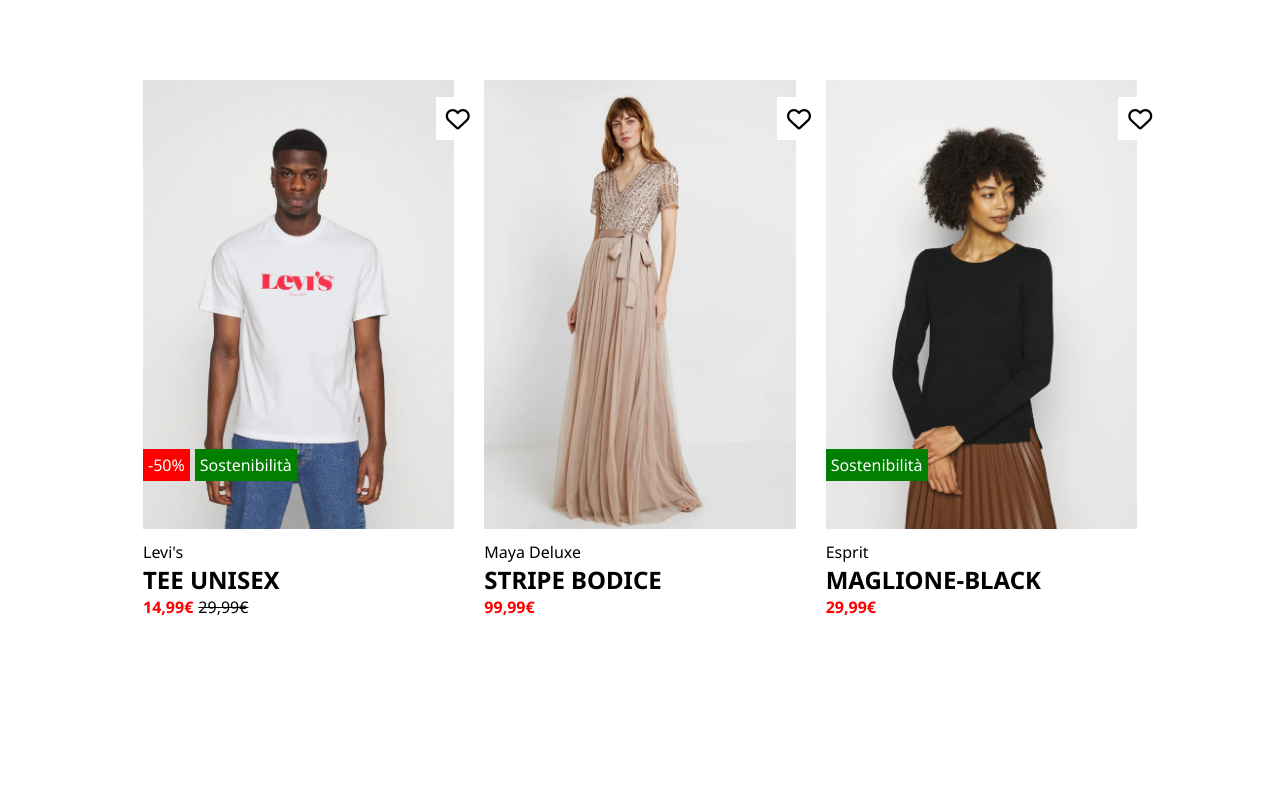
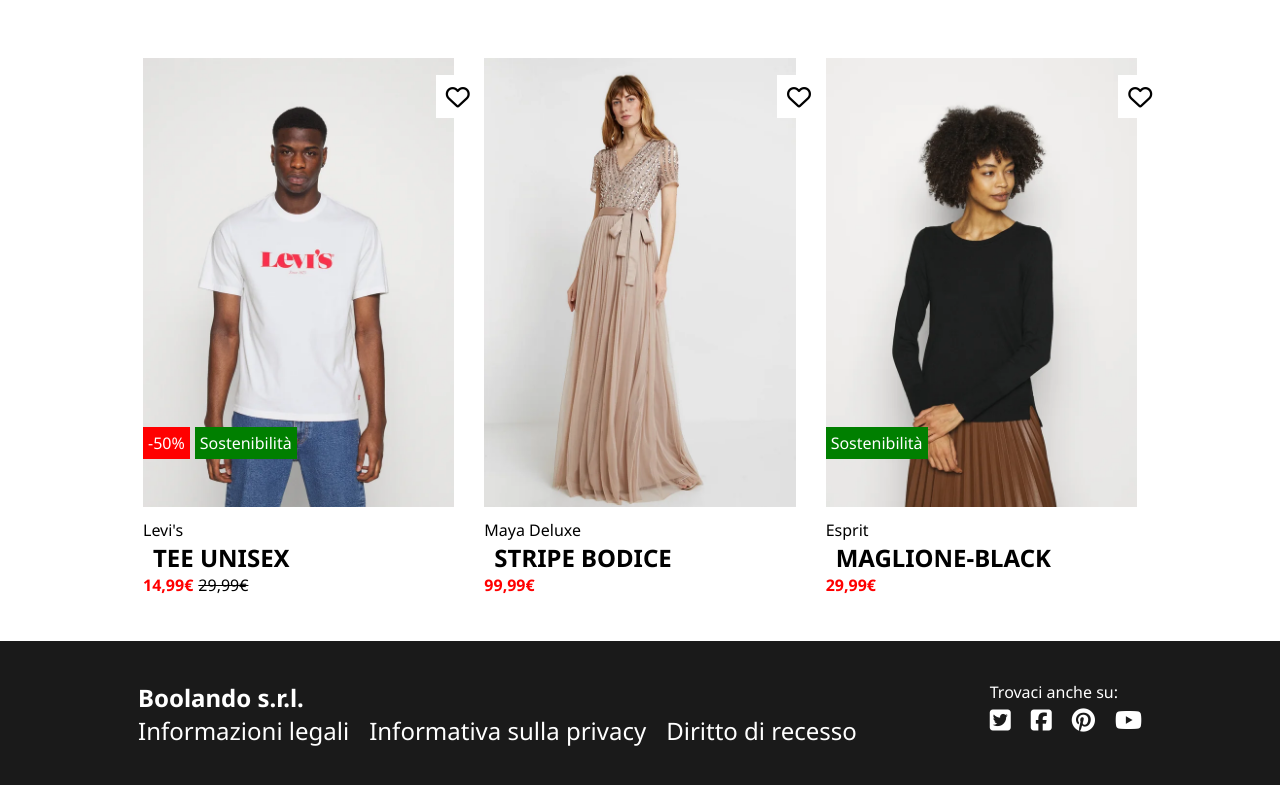
Before and after one commit to MatteoTuveri/html-css-boolando, a plain HTML site: page index.html in a window 1280 px wide. Shown: the part 793-1578 px from the top of the page. Before the commit the page ends 1456 px from the top, so only its background shows below. Drawn offline with Linux system fonts and the light colour scheme.

Commit message:
Footer added

```diff
--- a/CSS/style.css
+++ b/CSS/style.css
@@ -17,10 +17,9 @@
     --sustainable-text-color: white;
     --actual-price-text-color: rgb(255, 0, 0);
     --footer-bg-color: rgb(26, 26, 26);
-    --footer-bg-text-color: white;
+    --footer-text-color: white;
 
 }
-
 /*general-settings*/
 .debug {
     border: 1px solid var(--debug);
@@ -31,6 +30,9 @@
     padding: 15px 10%;
     margin: 0 auto;
 
+}
+body{
+    position: absolute;
 }
 
 ul {
@@ -64,6 +66,7 @@ header {
     width: 100%;
     position: fixed;
     z-index: 10000;
+    top:0;
 }
 
 header a {
@@ -85,10 +88,10 @@ img {
 
 /*main-settings*/
 main{
-    position: absolute;
+    position: relative;
     width: 100%;
-    top: 150px;
     order:1000;
+    padding-top: 10%;
 }
 main div>div.img-settings{
     position: relative;
@@ -105,7 +108,7 @@ h4 {
     padding: 5px auto;
 }
 
-p {
+main p {
     padding-right: 5px;
 
 }
@@ -145,3 +148,23 @@ p {
 main>div>:nth-child(5)>div:nth-child(1)>.card-info{ /*hide card-info in fifth image*/
    visibility: collapse;
 }
+/*footer-settings*/
+footer{
+    background-color: var(--footer-bg-color);
+    color: var(--footer-text-color);
+    padding: 25px 0;
+}
+footer a {
+    color: var(--navigation-text-color);
+    text-decoration: none;
+}
+
+h2{
+    padding: 0 10px;
+}
+footer p{
+    padding: 0 10px;
+}
+footer li{
+    font-size: 1.5em;
+}
--- a/index.html
+++ b/index.html
@@ -12,7 +12,7 @@
     <title>Boolando</title>
 </head>
 
-<body>
+<body class="debug">
     <header>
         <div class="debug"><!--nav-section-->
             <div class="debug container d-flex-row space-between align-center"><!--header-box-layout-->
@@ -218,7 +218,29 @@
         </div>
     </main>
     <footer>
-
+        <div class="debug d-flex-row space-between container">
+            <div class="debug d-flex-column">
+                <h2 class="debug">
+                    Boolando s.r.l.
+                </h2>
+                <ul class="debug d-flex-row">
+                    <li><a href="#">Informazioni legali</a></li>
+                    <li><a href="#">Informativa sulla privacy</a></li>
+                    <li><a href="#">Diritto di recesso</a></li>
+                </ul>
+            </div>
+            <div class="debug d-flex-column">
+                <p class="debug">
+                    Trovaci anche su:
+                </p>
+                <ul class="debug d-flex-row">
+                    <li><a href="#"><i class="fa-brands fa-square-twitter"></i></a></li>
+                    <li><a href="#"><i class="fa-brands fa-square-facebook"></i></a></li>
+                    <li><a href="#"><i class="fa-brands fa-pinterest"></i></a></li>
+                    <li><a href="#"><i class="fa-brands fa-youtube"></i></a></li>
+                </ul>
+            </div>
+        </div>
     </footer>
 
 </body>
```
